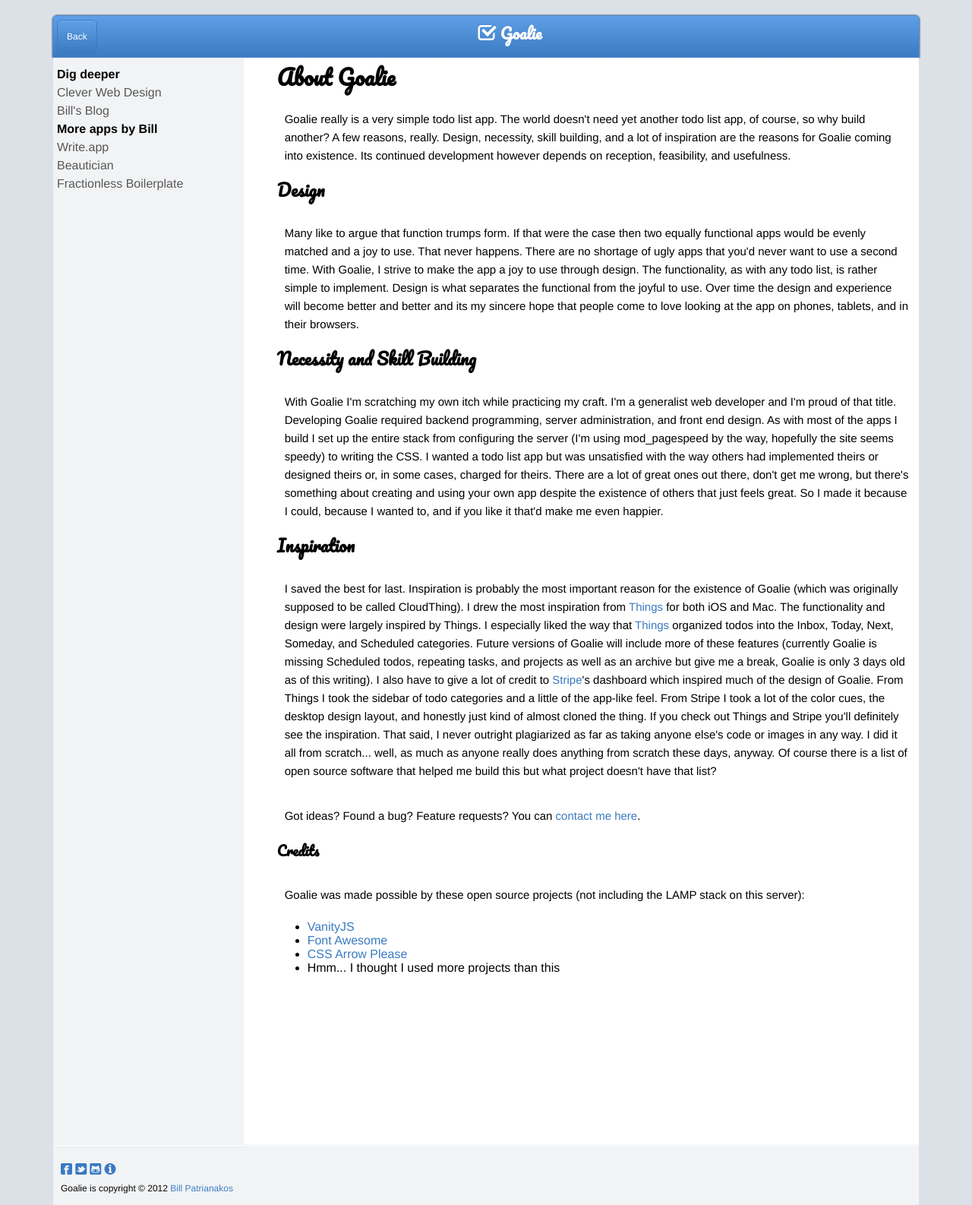
After one commit to billpatrianakos/goalie, a PHP site: page /about in a window 1280 px wide. The commit adds this page. Shown: the whole page at 76% size. Run offline with PHP 8.4, Linux system fonts and the light colour scheme; some libraries are stand-ins or nearby versions.

Commit message:
Added an about page

```diff
--- /dev/null
+++ b/about/index.php
@@ -0,0 +1,133 @@
+<!DOCTYPE html>
+<html class="no-js" lang="en">
+<head>
+	<meta charset="utf-8" />
+	<meta http-equiv="X-UA-Compatible" content="IE=edge,chrome=1" />
+
+	<title>About Goalie</title>
+	<meta name="description" content="Learn more about the creation of the Goalie todo list mobile web app." />
+	<meta name="author" content="Bill Patrianakos" />
+	<link rel="author" href="../humans.txt" />
+
+	<meta name="viewport" content="width=device-width, initial-scale=1.0" />
+	<link rel="apple-touch-startup-image" href="/startup.png" />
+	<meta name="apple-mobile-web-app-capable" content="yes" />
+	<meta name="apple-mobile-web-app-status-bar-style" content="black" />
+
+	<link rel="stylesheet" href="../public/css/style.css?v=2" />
+	<link href='http://fonts.googleapis.com/css?family=Arimo:400,700|Pacifico' rel='stylesheet' type='text/css'>
+	<script src="../public/js/libs/respond.min.js" type="text/javascript"></script>
+	<script type="text/javascript">
+		(function(a,b,c){if(c in b&&b[c]){var d,e=a.location,f=/^(a|html)$/i;a.addEventListener("click",function(a){d=a.target;while(!f.test(d.nodeName))d=d.parentNode;"href"in d&&(chref=d.href).replace(e.href,"").indexOf("#")&&(!/^[a-z\+\.\-]+:/i.test(chref)||chref.indexOf(e.protocol+"//"+e.host)===0)&&(a.preventDefault(),e.href=d.href)},!1)}})(document,window.navigator,"standalone");
+	</script>
+
+	<!--[if lt IE 9]><script src="//html5shiv.googlecode.com/svn/trunk/html5.js"></script><![endif]-->
+	<!--[if gte IE 9]><style type="text/css">.gradient { filter: none; }</style><![endif]-->
+
+</head>
+
+<body>
+<div id="wrap">
+	<header class="container">
+		<section class="row gradient" id="header">
+			<nav class="twelve">
+				<h1 class="centered-text">
+					<a class="bar-button left" href="../do_it/">Back</a>
+					<i class="icon-check icon-large"></i> Goalie
+				</h1>
+			</nav>
+		</section>
+	</header>
+	<section id="main" class="container">
+		<section class="row">
+			<article id="sidebar" class="three">
+				<ul id="categories">
+					<li><strong>Dig deeper</strong></li>
+					<li><a href="http://chooseclever.com">Clever Web Design</a></li>
+					<li><a href="http://blog.billpatrianakos.me">Bill's Blog</a></li>
+					<li><strong>More apps by Bill</strong></li>
+					<li><a href="http://writeapp.me">Write.app</a></li>
+					<li><a href="http://beautician.cleverlabs.info">Beautician</a></li>
+					<li><a href="http://fractionless.info">Fractionless Boilerplate</a></li>
+				</ul>
+			</article>
+			<article id="about-goalie" class="nine last">
+				<h2>About Goalie</h2>
+				<p>
+				Goalie really is a very simple todo list app. The world doesn't need yet another todo list app, of course, so why build another? A few reasons, really. Design, necessity, skill building, and a lot of inspiration are the reasons for Goalie coming into existence. Its continued development however depends on reception, feasibility, and usefulness.
+				</p>
+				<h3>Design</h3>
+				<p>
+				Many like to argue that function trumps form. If that were the case then two equally functional apps would be evenly matched and a joy to use. That never happens. There are no shortage of ugly apps that you'd never want to use a second time. With Goalie, I strive to make the app a joy to use through design. The functionality, as with any todo list, is rather simple to implement. Design is what separates the functional from the joyful to use. Over time the design and experience will become better and better and its my sincere hope that people come to love looking at the app on phones, tablets, and in their browsers.
+				</p>
+				<h3>Necessity and Skill Building</h3>
+				<p>
+				With Goalie I'm scratching my own itch while practicing my craft. I'm a generalist web developer and I'm proud of that title. Developing Goalie required backend programming, server administration, and front end design. As with most of the apps I build I set up the entire stack from configuring the server (I'm using mod_pagespeed by the way, hopefully the site seems speedy) to writing the CSS. I wanted a todo list app but was unsatisfied with the way others had implemented theirs or designed theirs or, in some cases, charged for theirs. There are a lot of great ones out there, don't get me wrong, but there's something about creating and using your own app despite the existence of others that just feels great. So I made it because I could, because I wanted to, and if you like it that'd make me even happier.
+				</p>
+				<h3>Inspiration</h3>
+				<p>
+				I saved the best for last. Inspiration is probably the most important reason for the existence of Goalie (which was originally supposed to be called CloudThing). I drew the most inspiration from <a href="http://culturedcode.com/things/">Things</a> for both iOS and Mac. The functionality and design were largely inspired by Things. I especially liked the way that <a href="http://culturedcode.com/things/">Things</a> organized todos into the Inbox, Today, Next, Someday, and Scheduled categories. Future versions of Goalie will include more of these features (currently Goalie is missing Scheduled todos, repeating tasks, and projects as well as an archive but give me a break, Goalie is only 3 days old as of this writing). I also have to give a lot of credit to <a href="http://stripe.com">Stripe</a>'s dashboard which inspired much of the design of Goalie. From Things I took the sidebar of todo categories and a little of the app-like feel. From Stripe I took a lot of the color cues, the desktop design layout, and honestly just kind of almost cloned the thing. If you check out Things and Stripe you'll definitely see the inspiration. That said, I never outright plagiarized as far as taking anyone else's code or images in any way. I did it all from scratch... well, as much as anyone really does anything from scratch these days, anyway. Of course there is a list of open source software that helped me build this but what project doesn't have that list?
+				</p>
+				<p>
+				Got ideas? Found a bug? Feature requests? You can <a href="http://billpatrianakos.me">contact me here</a>.
+				</p>
+				<h4>Credits</h4>
+				<p>
+				Goalie was made possible by these open source projects (not including the LAMP stack on this server):
+				</p>
+				<ul>
+					<li><a href="http://vanity.enavu.com">VanityJS</a></li>
+					<li><a href="http://fortawesome.github.com/Font-Awesome/">Font Awesome</a></li>
+					<li><a href="http://cssarrowplease.com">CSS Arrow Please</a></li>
+					<li>Hmm... I thought I used more projects than this</li>
+				</ul>
+			</article>
+		</section>
+	</section>
+</div>
+	<footer class="container">
+		<section class="row">
+			<article class="twelve">
+				<p class="copyright">
+					<a href="http://facebook.com/cleverwebdesign"><i class="icon-facebook-sign icon-large"></i></a>
+					<a href="http://twitter.com/chooseclever"><i class="icon-twitter-sign icon-large"></i></a>
+					<a href="http://github.com/billpatrianakos"><i class="icon-github-sign icon-large"></i></a>
+					<a class="tip" title="About Goalie" href="../about"><i class="icon-info-sign icon-large"></i></a>
+					<br />
+					<small>
+						Goalie is copyright &copy; 2012 <a href="http://billpatrianakos.me">Bill Patrianakos</a>
+					</small>
+				</p>
+			</article>
+		</section>
+	</footer>
+
+	<script src="//ajax.googleapis.com/ajax/libs/jquery/1.6.4/jquery.js"></script>
+	<script>window.jQuery || document.write('<script src="../public/js/libs/jquery1.6.4.min.js">\x3C/script>')</script>
+	<script src="../public/js/plugins.js"></script>
+	<script src="../public/js/scripts.js"></script>
+	<script type="text/javascript">
+		$(document).ready(function(){
+			$("ul.tabs").jTabs({content: ".tabs_content"});
+		});
+	</script>
+
+	<script type="text/javascript">
+	var pkBaseURL = (("https:" == document.location.protocol) ? "https://chooseclever.com/stats/" : "http://chooseclever.com/stats/");
+	document.write(unescape("%3Cscript src='" + pkBaseURL + "piwik.js' type='text/javascript'%3E%3C/script%3E"));
+	</script><script type="text/javascript">
+	try {
+	var piwikTracker = Piwik.getTracker(pkBaseURL + "piwik.php", 7);
+	piwikTracker.trackPageView();
+	piwikTracker.enableLinkTracking();
+	} catch( err ) {}
+	</script><noscript><p><img src="http://chooseclever.com/stats/piwik.php?idsite=7" style="border:0" alt="" /></p></noscript>
+
+	<!--[if lt IE 7 ]>
+    <script src="//ajax.googleapis.com/ajax/libs/chrome-frame/1.0.3/CFInstall.min.js"></script>
+    <script>window.attachEvent('onload',function(){CFInstall.check({mode:'overlay'})})</script>
+    <![endif]-->
+
+
+</body>
+</html>
--- a/do_it/index.php
+++ b/do_it/index.php
@@ -93,6 +93,7 @@ include "../app/fetch_lists.php";
 					<a href="http://facebook.com/cleverwebdesign"><i class="icon-facebook-sign icon-large"></i></a>
 					<a href="http://twitter.com/chooseclever"><i class="icon-twitter-sign icon-large"></i></a>
 					<a href="http://github.com/billpatrianakos"><i class="icon-github-sign icon-large"></i></a>
+					<a class="tip" title="About Goalie" href="../about"><i class="icon-info-sign icon-large"></i></a>
 					<br />
 					<small>
 						Goalie is copyright &copy; 2012 <a href="http://billpatrianakos.me">Bill Patrianakos</a>
--- a/index.php
+++ b/index.php
@@ -88,6 +88,7 @@ if (isset($_COOKIE['goalie']) && $_COOKIE['goalie'] == 'set') {
 					<a href="http://facebook.com/cleverwebdesign"><i class="icon-facebook-sign icon-large"></i></a>
 					<a href="http://twitter.com/chooseclever"><i class="icon-twitter-sign icon-large"></i></a>
 					<a href="http://github.com/billpatrianakos"><i class="icon-github-sign icon-large"></i></a>
+					<a class="tip" title="About Goalie" href="../about"><i class="icon-info-sign icon-large"></i></a>
 					<br />
 					<small>
 						Goalie is copyright &copy; 2012 <a href="http://billpatrianakos.me">Bill Patrianakos</a>
--- a/new/index.php
+++ b/new/index.php
@@ -76,6 +76,7 @@ include "../app/auth.php";
 					<a href="http://facebook.com/cleverwebdesign"><i class="icon-facebook-sign icon-large"></i></a>
 					<a href="http://twitter.com/chooseclever"><i class="icon-twitter-sign icon-large"></i></a>
 					<a href="http://github.com/billpatrianakos"><i class="icon-github-sign icon-large"></i></a>
+					<a class="tip" title="About Goalie" href="../about"><i class="icon-info-sign icon-large"></i></a>
 					<br />
 					<small>
 						Goalie is copyright &copy; 2012 <a href="http://billpatrianakos.me">Bill Patrianakos</a>
--- a/public/css/style.css
+++ b/public/css/style.css
@@ -1309,12 +1309,11 @@ footer .row {
   background: #f1f3f5;
   border-right: 1px solid #e7edf3;
   margin-right: 0;
-  display: block;
-  min-height: 100%;
-  overflow: auto;
+  min-height: 300px;
 }
 #list-content {
   background: #ffffff;
+  min-height: 300px;
 }
 #list-content h2 {
   padding-left: 10px;
@@ -1384,6 +1383,15 @@ a.complete:visited {
   -moz-text-shadow: 0 -1px 1px #555555;
   -webkit-text-shadow: 0 -1px 1px #555555;
   text-shadow: 0 -1px 1px #555555;
+}
+/*:::: ABOUT PAGE ::::*/
+#about-goalie p {
+  padding: 10px;
+}
+#sidebar {
+  background: #f1f3f5;
+  height: 1420px;
+  padding-top: 10px;
 }
 /*:::: SPECIAL STYLES ::::*/
 nav ul {
@@ -1451,29 +1459,51 @@ nav a:hover {
 .copyright {
   padding-left: 10px;
 }
+.tip_window {
+  background: #3a7ac1;
+  -moz-border-radius: 3px;
+  -o-border-radius: 3px;
+  -webkit-border-radius: 3px;
+  border-radius: 3px;
+  -o-box-shadow: inset 0 1px 0 #75acea;
+  -moz-box-shadow: inset 0 1px 0 #75acea;
+  -webkit-box-shadow: inset 0 1px 0 #75acea;
+  box-shadow: inset 0 1px 0 #75acea;
+  border: 1px solid #508ad2;
+  -o-text-shadow: 0 1px 1px #508ad2;
+  -moz-text-shadow: 0 1px 1px #508ad2;
+  -webkit-text-shadow: 0 1px 1px #508ad2;
+  text-shadow: 0 1px 1px #508ad2;
+  padding: 5px;
+  color: #ffffff;
+  /* Arrow styles */
+
+  position: relative;
+  border: 1px solid #508ad2;
+}
+.tip_window:after,
+.tip_window:before {
+  top: 100%;
+  border: solid transparent;
+  content: " ";
+  height: 0;
+  width: 0;
+  position: absolute;
+  pointer-events: none;
+}
+.tip_window:after {
+  border-top-color: #508ad2;
+  border-width: 5px;
+  left: 50%;
+  margin-left: -5px;
+}
+.tip_window:before {
+  border-top-color: #508ad2;
+  border-width: 6px;
+  left: 50%;
+  margin-left: -6px;
+}
 /* STICKY FOOTER */
-html,
-body {
-  height: 100%;
-}
-#wrap {
-  min-height: 100%;
-}
-#main {
-  overflow: auto;
-  padding-bottom: 150px;
-  /* must be same height as the footer */
-
-  background: #ffffff;
-}
-footer {
-  position: relative;
-  margin-top: -150px;
-  /* negative value of footer height */
-
-  height: 150px;
-  clear: both;
-}
 /*:::: HELPER CLASSES ::::*/
 /*
  * Define your styles first. Add media queries below here.
@@ -1589,6 +1619,15 @@ footer {
   #header h1 {
     font-size: 16px;
   }
+  #cat-sidebar {
+    min-height: 1px;
+  }
+  #list-content {
+    min-height: 1px;
+  }
+  #sidebar {
+    height: auto;
+  }
 }
 /* Extra queries just in case... */
 /*@media handheld, only screen and (max-width: 767px) {
--- a/public/js/plugins.js
+++ b/public/js/plugins.js
@@ -88,3 +88,50 @@
 
     };
 })(jQuery);
+
+// jTIP
+(function($){
+    $.fn.jTip = function(options) {
+        var defaults = {
+            attr: "title",
+			tip_class: "tip_window",
+			y_coordinate: -40,
+			x_coordinate: 20
+        };
+        var options = $.extend(defaults, options);
+
+        return this.each(function() {
+            // object is the selected pagination element list
+            var obj = $(this);
+			//obj.css({"position":"relative"});
+
+			$("body").append('<div class="'+options.tip_class+'" style="position:absolute; z-index:999; left:-9999px;"></div>');
+			tObj = $("."+options.tip_class);
+			var title_value = obj.attr(options.attr);
+
+			obj.hover(function(e) {
+
+				tObj.css({opacity:0.8, display:"none"}).fadeIn(400);
+				obj.removeAttr(options.attr);
+				tObj.css({'left':e.pageX+ options.y_coordinate, 'top':e.pageY+ options.y_coordinate}).html(title_value);
+
+				//fading in the tip
+				tObj.stop().fadeTo('10',0.8);
+
+			}, function(e) {
+
+				//Put back the title attribute's value
+				obj.attr(options.attr,title_value);
+				//Remove the appended tooltip template
+				tObj.stop().fadeOut(400);
+
+			});
+			obj.mousemove(function(e) {
+				//Move the tip with the mouse while moving
+				tObj.css({'top':e.pageY + options.y_coordinate,'left': e.pageX + options.y_coordinate});
+			});
+
+
+		});
+    };
+})(jQuery);
--- a/public/js/scripts.js
+++ b/public/js/scripts.js
@@ -1,3 +1,4 @@
-/*
- * Put all your JavaScript scripts here. Plugins go elsewhere.
- */
+// TOOLTIPS
+$(document).ready(function(){
+	$(".tip").jTip();
+});
--- a/task/index.php
+++ b/task/index.php
@@ -112,6 +112,7 @@ $query = "SELECT * FROM todos WHERE id='$task' AND userid='$uid'";
 					<a href="http://facebook.com/cleverwebdesign"><i class="icon-facebook-sign icon-large"></i></a>
 					<a href="http://twitter.com/chooseclever"><i class="icon-twitter-sign icon-large"></i></a>
 					<a href="http://github.com/billpatrianakos"><i class="icon-github-sign icon-large"></i></a>
+					<a class="tip" title="About Goalie" href="../about"><i class="icon-info-sign icon-large"></i></a>
 					<br />
 					<small>
 						Goalie is copyright &copy; 2012 <a href="http://billpatrianakos.me">Bill Patrianakos</a>
```
Also changed, not shown: public/less/style.less (+59 -17 lines).
